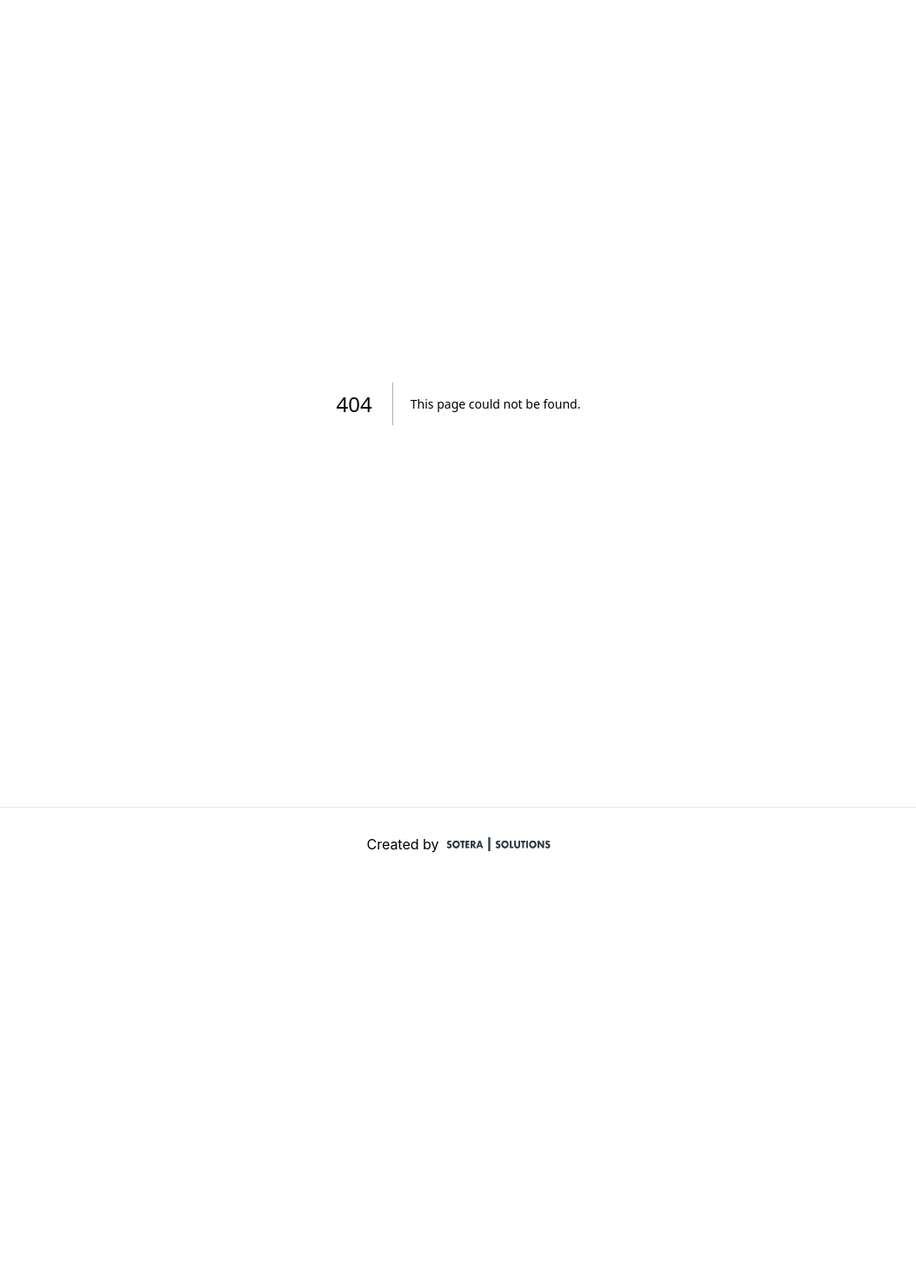
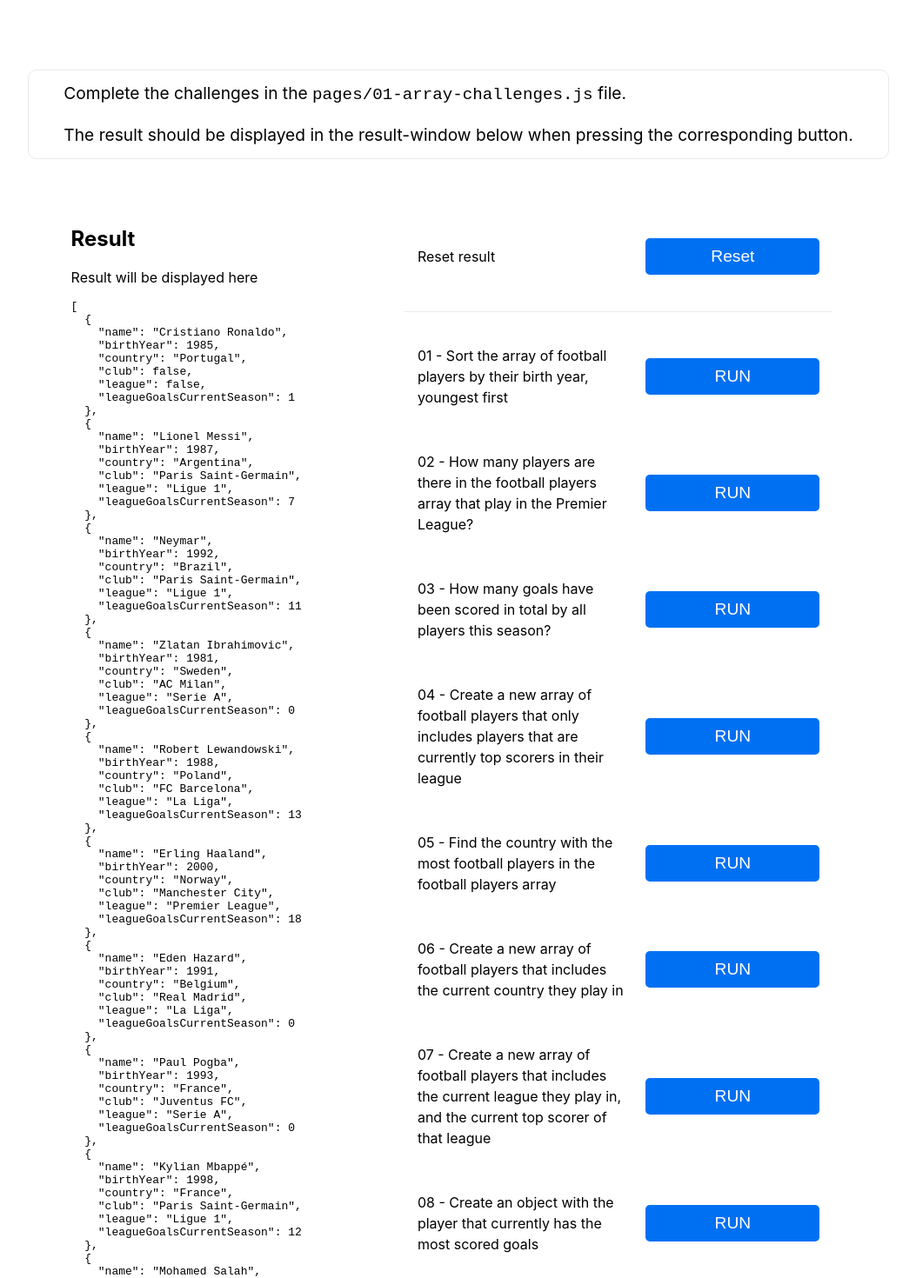
Before and after one commit to mariusnergard/sotera-react-challenges, a Next.js app: page /01-array-challenges in a window 1280 px wide. Before the commit this address had no page. Shown: the top 1470 px of the page at 87% size, without its empty margins (113-1166 px from the left). Before the commit the page ends 1013 px from the top, so only its background shows below. Built offline with nearby package versions, Linux system fonts and the light colour scheme.

Commit message:
Create 01-array-challenges.js

```diff
--- /dev/null
+++ b/pages/01-array-challenges.js
@@ -0,0 +1,158 @@
+import React from 'react';
+import styles from '../styles/Home.module.css'
+
+const footballPlayers = [
+  {
+    name: "Cristiano Ronaldo",
+    birthYear: 1985,
+    country: "Portugal",
+    club: false,
+    league: false,
+    leagueGoalsCurrentSeason: 1
+  },
+  { name: "Lionel Messi", birthYear: 1987, country: "Argentina", club: 'Paris Saint-Germain', league: 'Ligue 1', leagueGoalsCurrentSeason: 7 },
+  { name: "Neymar", birthYear: 1992, country: "Brazil", club: 'Paris Saint-Germain', league: 'Ligue 1', leagueGoalsCurrentSeason: 11 },
+  { name: "Zlatan Ibrahimovic", birthYear: 1981, country: "Sweden", club: 'AC Milan', league: 'Serie A', leagueGoalsCurrentSeason: 0 },
+  { name: "Robert Lewandowski", birthYear: 1988, country: "Poland", club: 'FC Barcelona', league: 'La Liga', leagueGoalsCurrentSeason: 13 },
+  { name: "Erling Haaland", birthYear: 2000, country: "Norway", club: 'Manchester City', league: 'Premier League', leagueGoalsCurrentSeason: 18 },
+  { name: "Eden Hazard", birthYear: 1991, country: "Belgium", club: 'Real Madrid', league: 'La Liga', leagueGoalsCurrentSeason: 0 },
+  { name: "Paul Pogba", birthYear: 1993, country: "France", club: 'Juventus FC', league: 'Serie A', leagueGoalsCurrentSeason: 0 },
+  { name: "Kylian Mbappé", birthYear: 1998, country: "France", club: 'Paris Saint-Germain', league: 'Ligue 1', leagueGoalsCurrentSeason: 12 },
+  { name: "Mohamed Salah", birthYear: 1992, country: "Egypt", club: 'Liverpool FC', league: 'Premier League', leagueGoalsCurrentSeason: 6 },
+  { name: "Sadio Mane", birthYear: 1992, country: "Senegal", club: 'Bayern Munich', league: 'Bundesliga', leagueGoalsCurrentSeason: 6 },
+  { name: "Kevin De Bruyne", birthYear: 1991, country: "Belgium", club: 'Manchester City', league: 'Premier League', leagueGoalsCurrentSeason: 3 },
+  { name: "Harry Kane", birthYear: 1993, country: "England", club: 'Tottenham Hotspur', league: 'Premier League', leagueGoalsCurrentSeason: 12 },
+  { name: "Sergio Aguero", birthYear: 1988, country: "Argentina", club: false, league: false, leagueGoalsCurrentSeason: 0 },
+  { name: "David De Gea", birthYear: 1990, country: "Spain", club: 'Manchester United', league: 'Premier League', leagueGoalsCurrentSeason: 0 },
+  { name: "Thibaut Courtois", birthYear: 1992, country: "Belgium", club: 'Real Madrid', league: 'La Liga', leagueGoalsCurrentSeason: 0 },
+  { name: "Gareth Bale", birthYear: 1989, country: "Wales", club: 'Los Angeles FC', league: 'Major League Soccer', leagueGoalsCurrentSeason: 2 },
+  { name: "Antoine Griezmann", birthYear: 1991, country: "France", club: 'Atlético de Madrid', league: 'La Liga', leagueGoalsCurrentSeason: 5 },
+  { name: "Romelu Lukaku", birthYear: 1993, country: "Belgium", club: 'Inter Milan', league: 'Serie A', leagueGoalsCurrentSeason: 1 },
+  { name: "Luka Modric", birthYear: 1985, country: "Croatia", club: 'Real Madrid', league: 'La Liga', leagueGoalsCurrentSeason: 2 },
+];
+
+const leagues = [
+  {
+    name: "La Liga",
+    topScorer: "Robert Lewandowski",
+    country: "Spain"
+  },
+  { name: "Premier League", topScorer: "Erling Haaland", country: "England" },
+  { name: "Serie A", topScorer: "Victor Osimhen", country: "Italy" },
+  { name: "Bundesliga", topScorer: "Christopher Nkunku", country: "Germany" },
+  { name: "Ligue 1", topScorer: "Kylian Mbappé", country: "France" },
+  { name: "Major League Soccer", topScorer: "Hany Mukhtar", country: "USA" },
+];
+
+export const ArrayChallenges = () => {
+
+  const [result, setResult] = React.useState(footballPlayers);
+
+
+  //  ██████╗██╗  ██╗ █████╗ ██╗     ██╗     ███████╗███╗   ██╗ ██████╗ ███████╗███████╗
+  // ██╔════╝██║  ██║██╔══██╗██║     ██║     ██╔════╝████╗  ██║██╔════╝ ██╔════╝██╔════╝
+  // ██║     ███████║███████║██║     ██║     █████╗  ██╔██╗ ██║██║  ███╗█████╗  ███████╗
+  // ██║     ██╔══██║██╔══██║██║     ██║     ██╔══╝  ██║╚██╗██║██║   ██║██╔══╝  ╚════██║
+  // ╚██████╗██║  ██║██║  ██║███████╗███████╗███████╗██║ ╚████║╚██████╔╝███████╗███████║
+  //  ╚═════╝╚═╝  ╚═╝╚═╝  ╚═╝╚══════╝╚══════╝╚══════╝╚═╝  ╚═══╝ ╚═════╝ ╚══════╝╚══════╝
+
+  // * You will be given a set of challenges to solve using the arrays above
+  // * Create a function for each challenge and bind it to the corresponding button
+  // * Update the result state with the result of the function to display it in the result-window
+
+
+  // 01: Sort the array of football players by their birth year, youngest first
+
+
+  // 02: How many players are there in the football players array that play in the Premier League?
+
+
+  // 03: How many goals have been scored in total by all players in the football players array this season?
+
+
+  // 04: Create a new array of football players that only includes players that are currently top scorers in their league
+
+
+  // 05: Find the country with the most football players in the football players array
+
+
+  // 06: Create a new array of the football players that includes the current country they play in
+
+
+  // 07: Create a new array of football players that includes the current league they play in, and the current top scorer of that league
+
+
+  // 08: Create an object with the player that currently has the most scored goals
+
+  return (
+    <>
+      <p className={styles.challengeDescription}>
+        Complete the challenges in the <code>pages/01-array-challenges.js</code> file.<br/>
+
+        <br/>
+        The result should be displayed in the result-window below when pressing the corresponding button.<br/>
+      </p>
+
+      <div className={styles.challengeWindow}>
+        <div className={styles.resultWindow}>
+          <h2>Result</h2>
+          <p>Result will be displayed here</p>
+          <pre>{JSON.stringify(result, null, 2)}</pre>
+        </div>
+
+        <div className={styles.challenges}>
+          <div className={styles.challenge}>
+            <p>Reset result</p>
+            <button className={styles.actionButton} onClick={() => setResult(footballPlayers)}>Reset</button>
+          </div>
+
+          <div className={styles.divider} />
+
+          <div className={styles.challenge}>
+            <p>01 - Sort the array of football players by their birth year, youngest first</p>
+            <button className={styles.actionButton}>RUN</button>
+          </div>
+
+          <div className={styles.challenge}>
+            <p>02 - How many players are there in the football players array that play in the Premier League?</p>
+            <button className={styles.actionButton}>RUN</button>
+          </div>
+
+          <div className={styles.challenge}>
+            <p>03 - How many goals have been scored in total by all players this season?</p>
+            <button className={styles.actionButton}>RUN</button>
+          </div>
+
+          <div className={styles.challenge}>
+            <p>04 - Create a new array of football players that only includes players that are currently top scorers in their league</p>
+            <button className={styles.actionButton}>RUN</button>
+          </div>
+
+          <div className={styles.challenge}>
+            <p>05 - Find the country with the most football players in the football players array</p>
+            <button className={styles.actionButton}>RUN</button>
+          </div>
+
+          <div className={styles.challenge}>
+            <p>06 - Create a new array of football players that includes the current country they play in</p>
+            <button className={styles.actionButton}>RUN</button>
+          </div>
+
+          <div className={styles.challenge}>
+            <p>07 - Create a new array of football players that includes the current league they play in, and the current top scorer of that league</p>
+            <button className={styles.actionButton}>RUN</button>
+          </div>
+
+          <div className={styles.challenge}>
+            <p>08 - Create an object with the player that currently has the most scored goals</p>
+            <button className={styles.actionButton}>RUN</button>
+          </div>
+        </div>
+      </div>
+    </>
+  )
+
+};
+
+
+export default ArrayChallenges;
```
